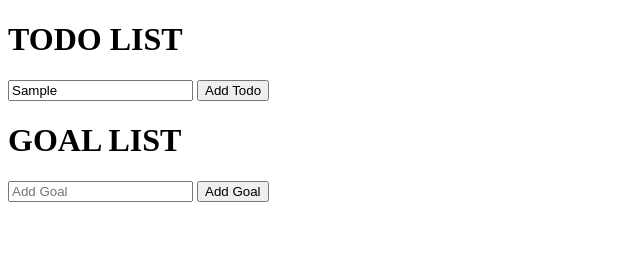
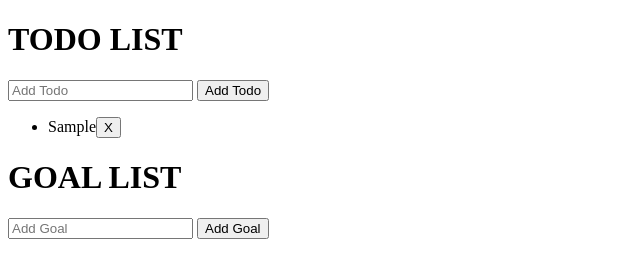
Before and after one commit to MikelPU/React-Redux, a plain HTML site: page index.html in a window 1280 px wide. Both pictures are taken after typing "Sample" into the empty fields and a click on the button "Add Todo". Shown: the whole page, without its empty margins (0-640 px from the left). Drawn offline with Linux system fonts and the light colour scheme.

Commit message:
Added some UI functions

```diff
--- a/index.html
+++ b/index.html
@@ -23,6 +23,13 @@
 
     <!-- <script src="index.js"></script> -->
     <script type="text/javascript">
+
+        function generateId() {
+            return Math.random().toString(36).substring(2)
+            + (new Date()).getTime().toString(36);
+        }
+
+
         // Library Code
 
         function createStore (reducer) {
@@ -139,41 +146,90 @@
 
         store.subscribe(() => {
             console.log('The new state is: ', store.getState());
+            const { goals, todos } = store.getState();
+
+            document.getElementById('goals').innerHTML = '';
+            document.getElementById('todos').innerHTML = '';
+
+            goals.forEach(addGoalToDOM);
+            todos.forEach(addTodoToDOM)
         })
 
-        store.dispatch(addTodoAction({
-            id: 0,
-            name: 'Walk the dog',
-            complete: false,
-        }))
 
-        store.dispatch(addTodoAction({
-            id: 1,
-            name: 'Wash the car',
-            complete: false,
-        }))
+        // DOM code
+        function addTodo()  {
+            const input = document.getElementById('todo');
+            const name = input.value;
+            input.value = '';
 
-        store.dispatch(addTodoAction({
-            id: 2,
-            name: 'Go to the gym',
-            complete: true,
-        }))
+            store.dispatch(addTodoAction({
+                name,
+                complete: false,
+                id: generateId(),
 
-        store.dispatch(removeTodoAction(1))
+            }))
+        }
 
-        store.dispatch(toggleTodoAction(0))
+        function addGoal() {
+            const input = document.getElementById('goal');
+            const name = input.value;
+            input.value = '';
 
-        store.dispatch(addGoalAction({
-            id: 0,
-            name: 'Learn Redux'
-        }))
+            store.dispatch(addGoalAction({
+                id: generateId(),
+                name,
+            }))
+        }
 
-        store.dispatch(addGoalAction({
-            id: 1,
-            name: 'Lose 20 pounds'
-        }))
+        document.getElementById('todoBtn')
+            .addEventListener('click', addTodo);
+        document.getElementById('goalBtn')
+            .addEventListener('click', addGoal);
 
-        store.dispatch(removeGoalAction(0))
+        function createRemoveButton(onClick) {
+            const removeBtn = document.createElement('button')
+            removeBtn.innerHTML = 'X';
+            removeBtn.addEventListener('click', onClick);
+            return removeBtn;
+        }
+
+
+        function addTodoToDOM(todo) {
+            const node = document.createElement('li');
+            const text = document.createTextNode(todo.name);
+
+            const removeBtn = createRemoveButton(() => {
+                store.dispatch(removeTodoAction(todo.id))
+            })
+
+            node.appendChild(text);
+            node.appendChild(removeBtn);
+
+            node.style.textDecoration = todo.complete ? 'line-through' : 'none'
+            node.addEventListener('click', () => {
+                store.dispatch(toggleTodoAction(todo.id))
+            })
+
+            document.getElementById('todos')
+                .appendChild(node);
+
+        }
+
+        function addGoalToDOM(goal) {
+            const node = document.createElement('li');
+            const text = document.createTextNode(goal.name);
+
+            const removeBtn = createRemoveButton(() => {
+                store.dispatch(removeTodoAction(goal.id))
+            })
+
+            node.appendChild(text);
+            node.appendChild(removeBtn);
+
+            document.getElementById('goals')
+                .appendChild(node);
+        }
+
     </script>
 
 </body>
```
